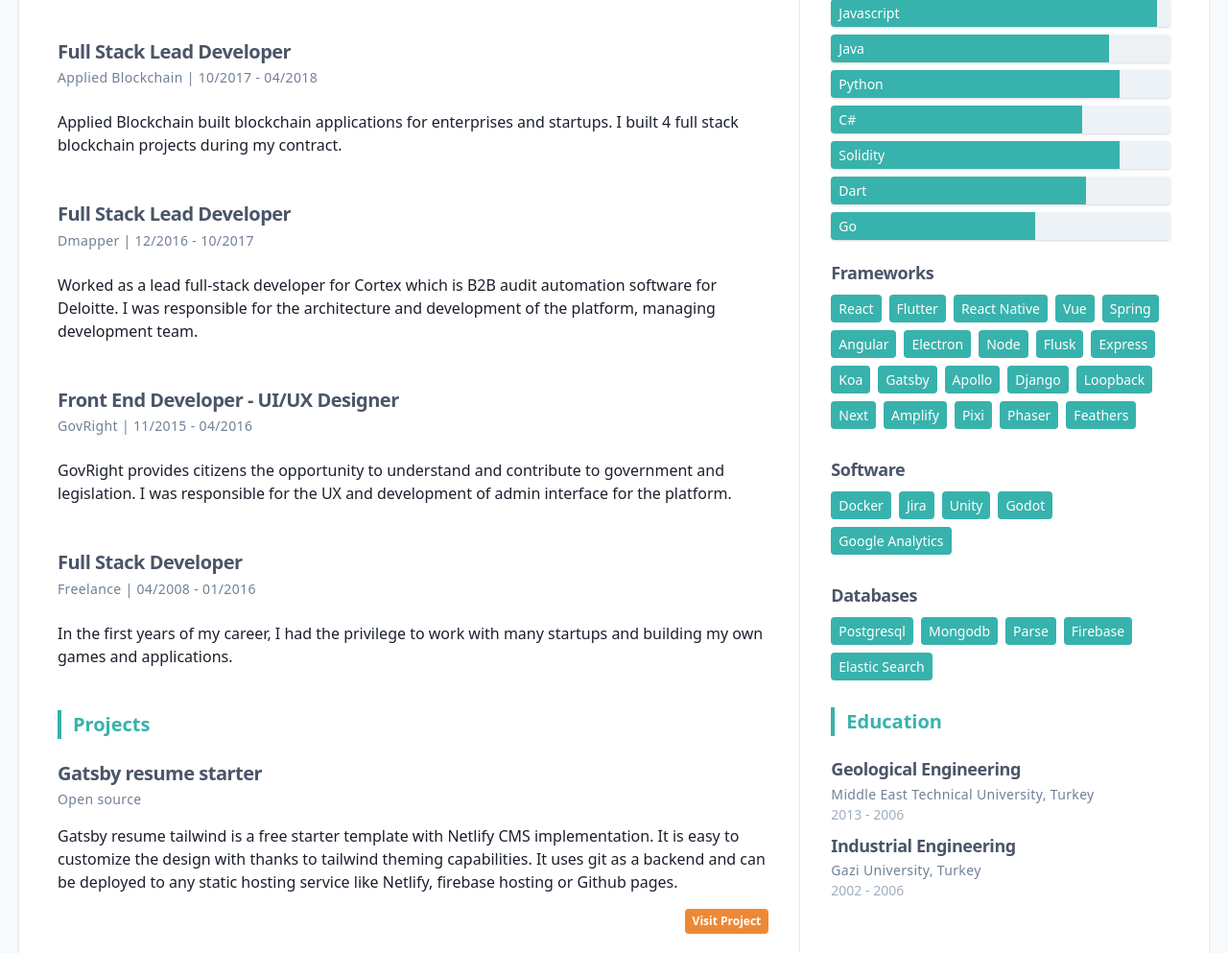
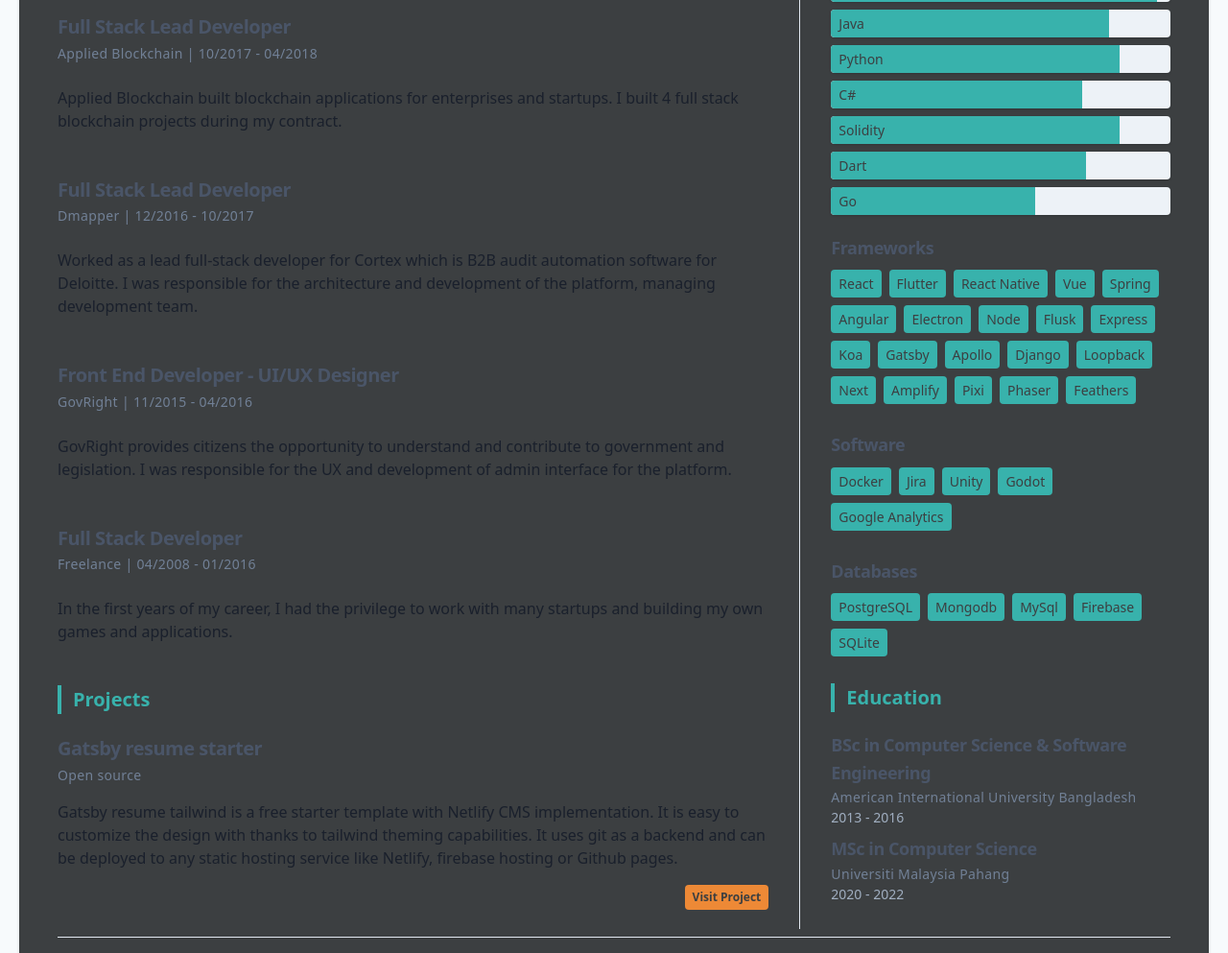
Before and after one commit to shuvro/resume, a Gatsby site: page / in a window 1280 px wide. Shown: the part 980-1973 px from the top of the page at 96% size. Built offline with nearby package versions, Linux system fonts and the light colour scheme; Gatsby itself is replaced by a stand-in of ours.

Commit message:
modified details

```diff
--- a/data/profile.json
+++ b/data/profile.json
@@ -182,36 +182,37 @@
       "type": "tag",
       "subskills": [
         {
-          "name": "Postgresql"
+          "name": "PostgreSQL"
         },
         {
           "name": "Mongodb"
         },
         {
-          "name": "Parse"
+          "name": "MySql"
         },
         {
           "name": "Firebase"
         },
         {
-          "name": "Elastic Search"
+          "name": "SQLite"
         }
       ]
     }
   ],
   "summary": "Highly focused technologist with a multidisciplinary skill set honed over 10+ years in the IT industry. I strive to build great products and can take an initial idea, tackle it from multiple angles and take it from something great to something incredible. With 10+ years of experience in various industries, I help tech startups from idea phase to high volumes. I design and build scalable solutions, implement internal processes that fit your organization, build teams that produce results.",
+
   "education": [
     {
-      "institution": "Middle East Technical University, Turkey",
-      "degree": "Geological Engineering",
+      "institution": "American International University Bangladesh",
+      "degree": "BSc in Computer Science & Software Engineering",
       "start": "2013",
-      "end": "2006"
+      "end": "2016"
     },
     {
-      "institution": "Gazi University, Turkey",
-      "degree": "Industrial Engineering",
-      "start": "2002",
-      "end": "2006"
+      "institution": "Universiti Malaysia Pahang",
+      "degree": "MSc in Computer Science",
+      "start": "2020",
+      "end": "2022"
     }
   ],
   "experience": [
@@ -295,7 +296,7 @@
       "url": "https://www.instagram.com/shuvro.me"
     }
   ],
-  "role": "Technologist",
+  "role": "Software Engineer",
   "projects": [
     {
       "name": "Gatsby resume starter",
--- a/package.json
+++ b/package.json
@@ -1,7 +1,7 @@
 {
   "name": "gatsby-resume-tailwind",
   "private": true,
-  "description": "Gatsby starter for resume",
+  "description": "Shuvro's Resume",
   "version": "0.1.0",
   "license": "MIT",
   "scripts": {
@@ -36,7 +36,7 @@
   },
   "repository": {
     "type": "git",
-    "url": "https://github.com/gatsbyjs/gatsby-starter-hello-world"
+    "url": "https://github.com/shuvro/resume"
   },
   "bugs": {
     "url": "https://github.com/gatsbyjs/gatsby/issues"
--- a/src/components/summary.js
+++ b/src/components/summary.js
@@ -5,7 +5,7 @@ const Summary = ({ data }) => (
     <div className="my-5">
       <img
         className="rounded-full mx-auto w-32 lg:w-full xl:w-4/5"
-        src="./profile.jpg"
+        src="./profile.jpeg"
         alt="profile"
       />
     </div>
--- a/tailwind.config.js
+++ b/tailwind.config.js
@@ -6,7 +6,7 @@ module.exports = {
       primary: colors.teal,
       secondary: colors.orange,
       neutral: colors.gray,
-      white: '#FFF',
+      white: '#3c3f41',
     },
     extend: {},
   },
```
Also changed, not shown: preview.png (deleted), static/profile.jpeg (added), static/profile.jpg (deleted).
